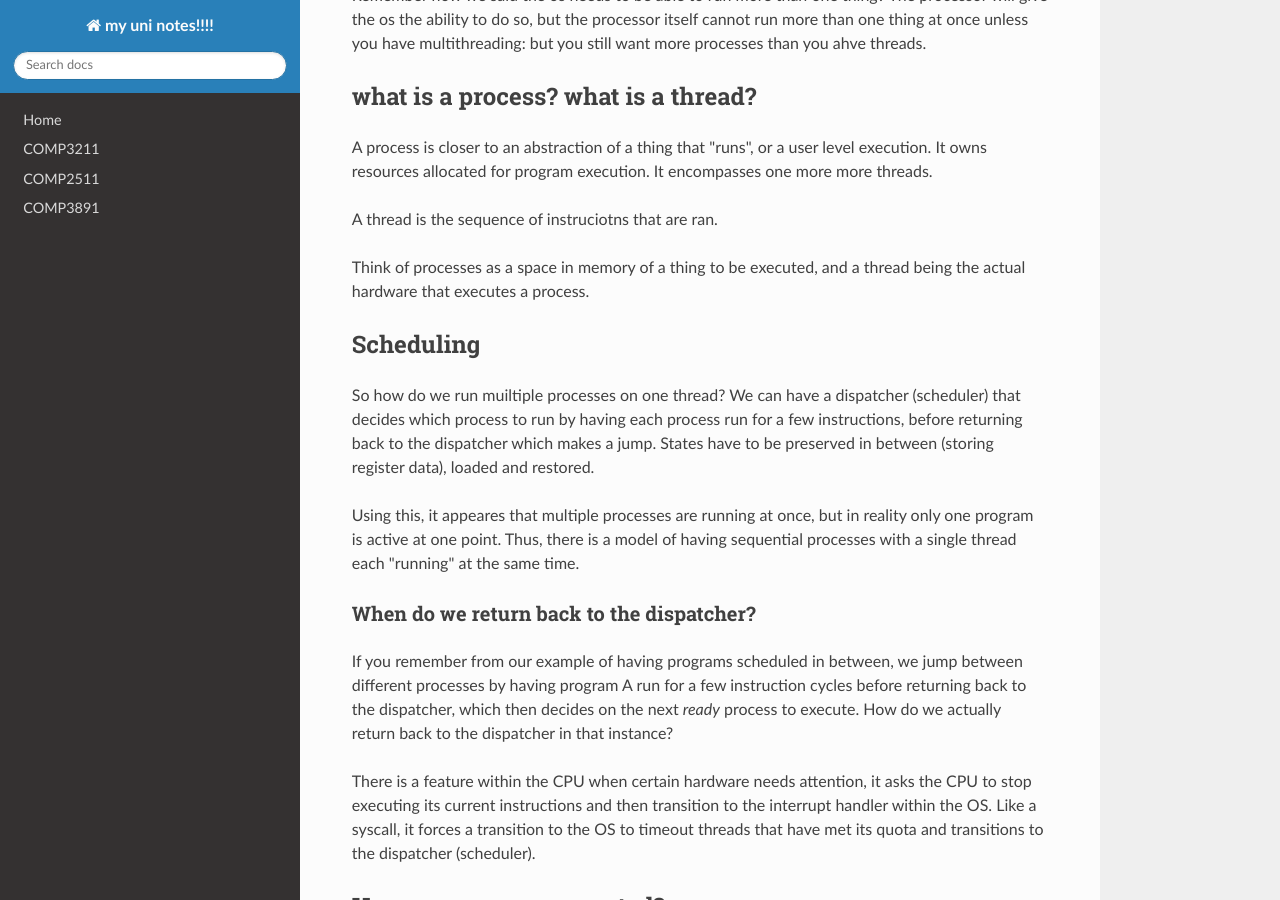
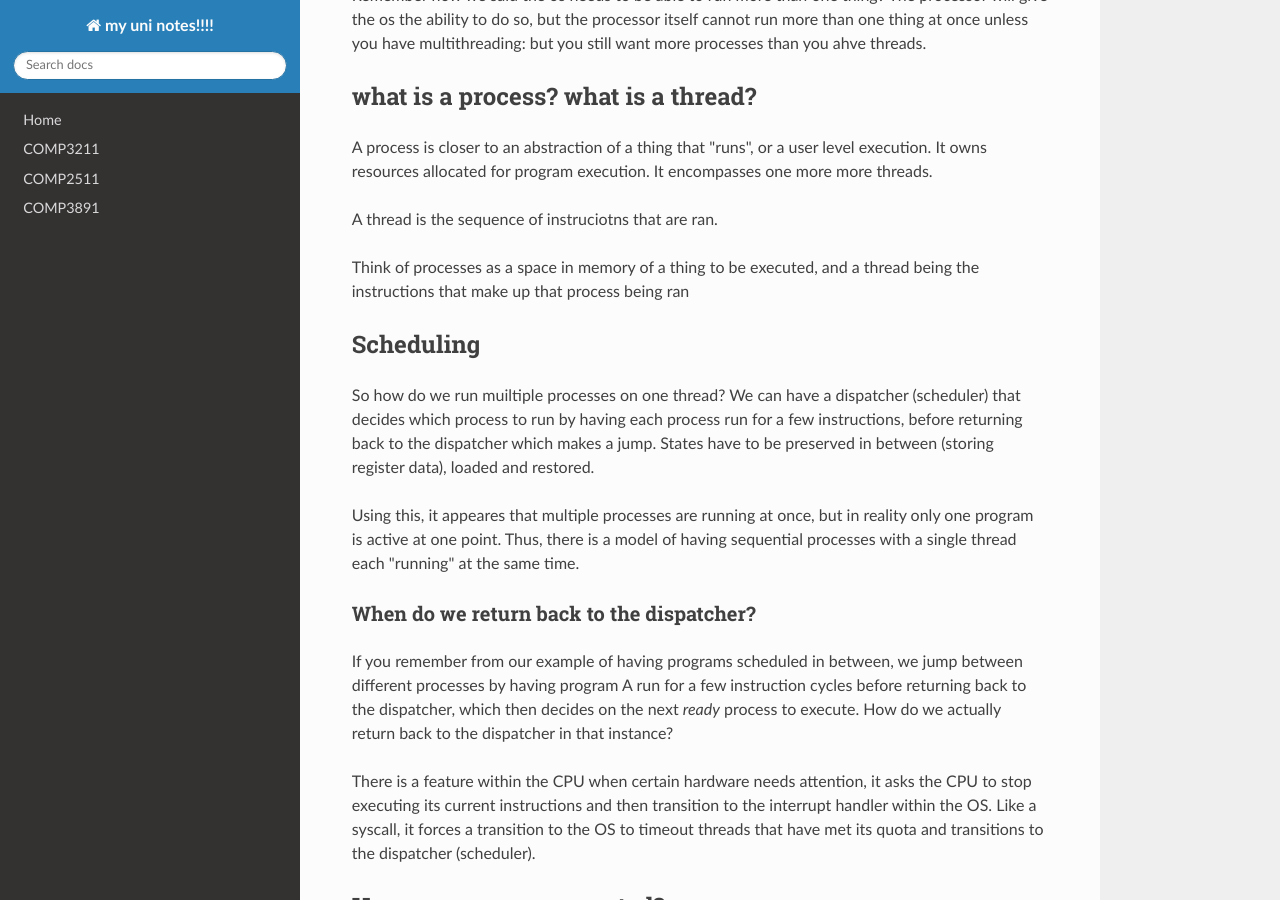
Before and after one commit to suwuako/uni, an MkDocs documentation site: the page built from docs/comp3891/w1.md, in a window 1280 px wide and 900 px high, scrolled down 1165 px. Built offline with MkDocs 1.6.1, drawn with Linux system fonts in a browser that asks for light colours; nearby versions of some CDN libraries.

Commit message:
docs: thread factcheck

```diff
--- a/docs/comp3891/w1.md
+++ b/docs/comp3891/w1.md
@@ -59,7 +59,7 @@ It owns resources allocated for program execution. It encompasses one more more
 A thread is the sequence of instruciotns that are ran.
 
 Think of processes as a space in memory of a thing to be executed, and a thread being the
-actual hardware that executes a process.
+instructions that make up that process being ran
 
 ## Scheduling
 
```
